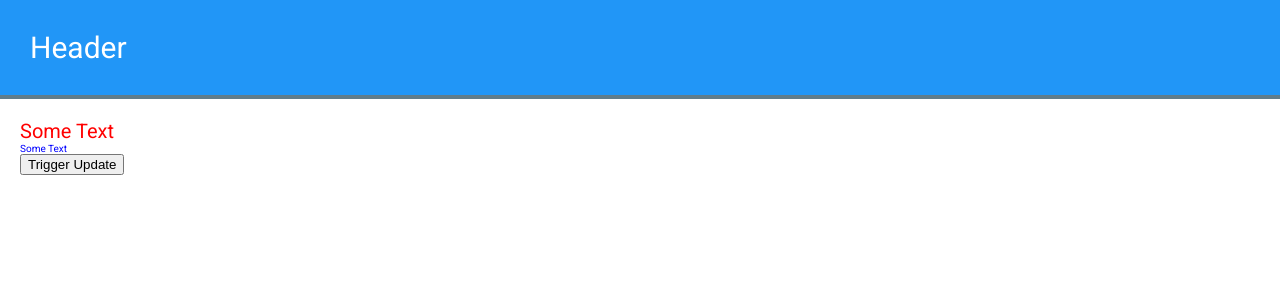
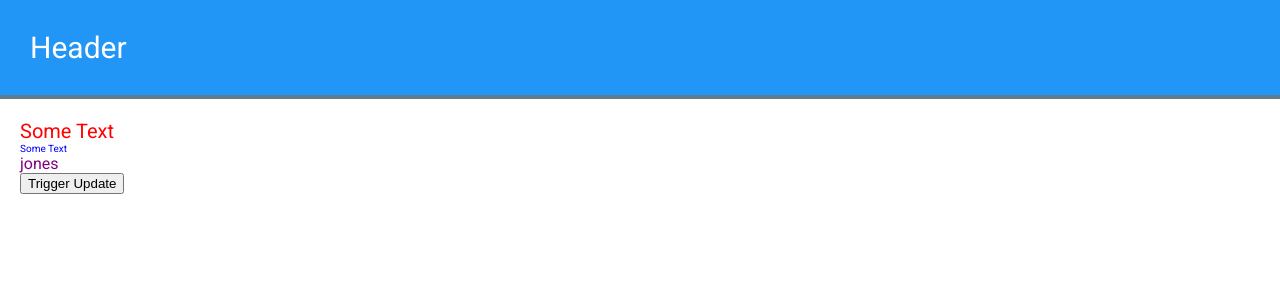
Before and after one commit to MaryKilduff68/VueProject2, a Vue app: page / in a window 1280 px wide. Shown: the top 300 px of the page. Built offline with nearby package versions, Linux system fonts and the light colour scheme.

Commit message:
local custom directives

```diff
--- a/src/components/directives/index.vue
+++ b/src/components/directives/index.vue
@@ -5,7 +5,10 @@
 
     <div v-awesome.blue.small="textToRender"></div>
 
+    <div v-user-lastname="lastname"></div>
+
     <button @click="textToRender='Something Else'"> Trigger Update </button>
+
 
 
 
@@ -15,5 +18,14 @@
 import {ref} from 'vue'
 
 const textToRender = ref('Some Text')
+const lastname = ref('jones')
+
+// local custom directive
+const vUserLastname = {
+    beforeMount(el, binding){
+        el.innerHTML = binding.value;
+        el.style.color = 'purple'
+    }
+}
 
 </script>
```
